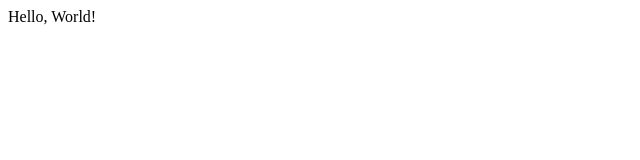
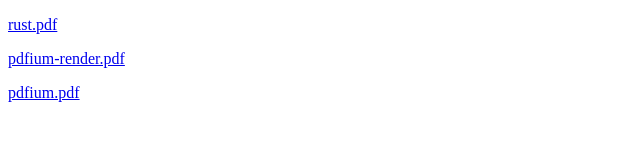
Before and after one commit to zxrs/zxrs.github.io, a plain HTML site: page pdf-preview/index.html in a window 1280 px wide. Shown: the whole page, without its empty margins (0-640 px from the left). Drawn offline with Linux system fonts and the light colour scheme.

Commit message:
add pdf files

```diff
--- a/pdf-preview/index.html
+++ b/pdf-preview/index.html
@@ -1,8 +1,8 @@
 <!DOCTYPE html>
 <html>
 <body>
-<div>
-Hello, World!
-</div
+<p><a href="./rust.pdf">rust.pdf</a></p>
+<p><a href="./pdfium-render.pdf">pdfium-render.pdf</a></p>
+<p><a href="./pdfium.pdf">pdfium.pdf</a></p>
 </body>
 </html>
```
Also changed, not shown: 3 other files.
